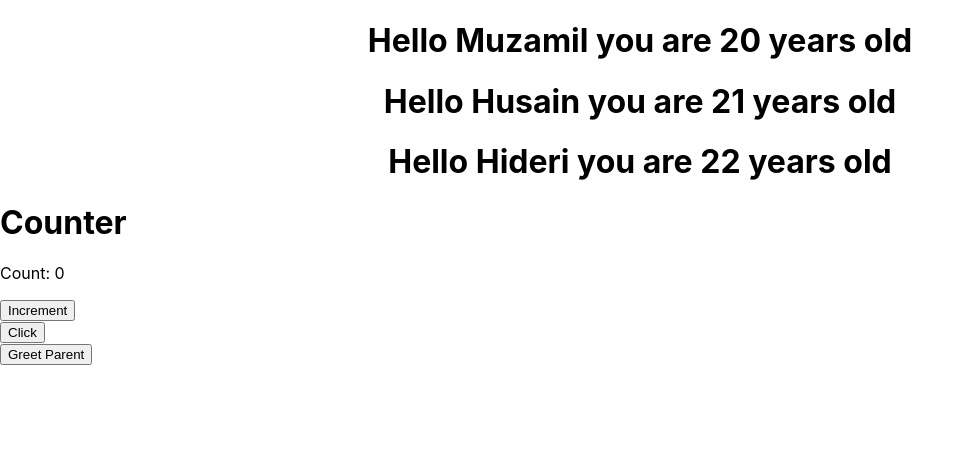
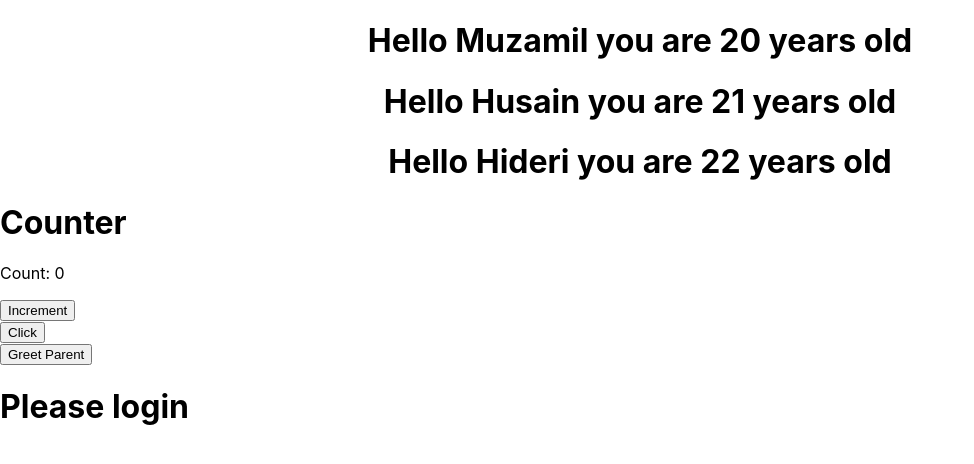
Before and after one commit to MuzamilHussainHaideri/React, a React (Create React App) app: page / in a window 1280 px wide. Shown: the top 464 px of the page, without its empty margins (0-974 px from the left). Built offline with nearby package versions, Linux system fonts and the light colour scheme.

Commit message:
Added conditional rendering

```diff
--- a/src/App.js
+++ b/src/App.js
@@ -3,6 +3,7 @@ import { Greet } from './components/Greet';
 import { Counter } from './components/Counter';
 import { ClickHandler } from './components/ClickHandler';
 import { ParentComponent } from './components/ParentComponent';
+import { UserGreeting } from './components/UserGreeting';
 
 function App() {
   return (
@@ -21,6 +22,9 @@ function App() {
       <div>
         <ParentComponent />
       </div>
+      <div>
+        <UserGreeting />
+      </div>
     </div>
   );
 }
--- /dev/null
+++ b/src/components/UserGreeting.js
@@ -0,0 +1,6 @@
+export const UserGreeting = () => {
+    const isLoggedIn = false;
+    return <div>
+        {isLoggedIn ? <h1>Welcome back</h1> : <h1>Please login</h1>}
+    </div>
+}
```
